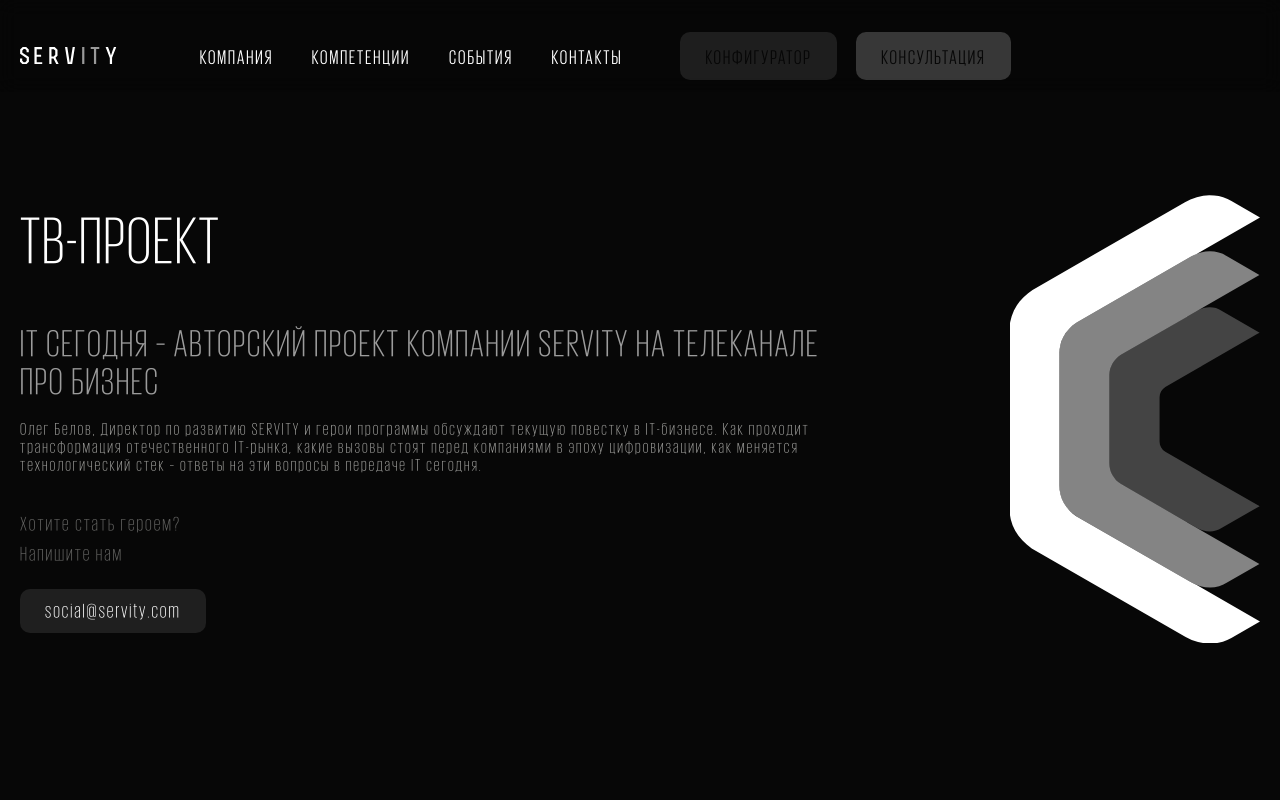
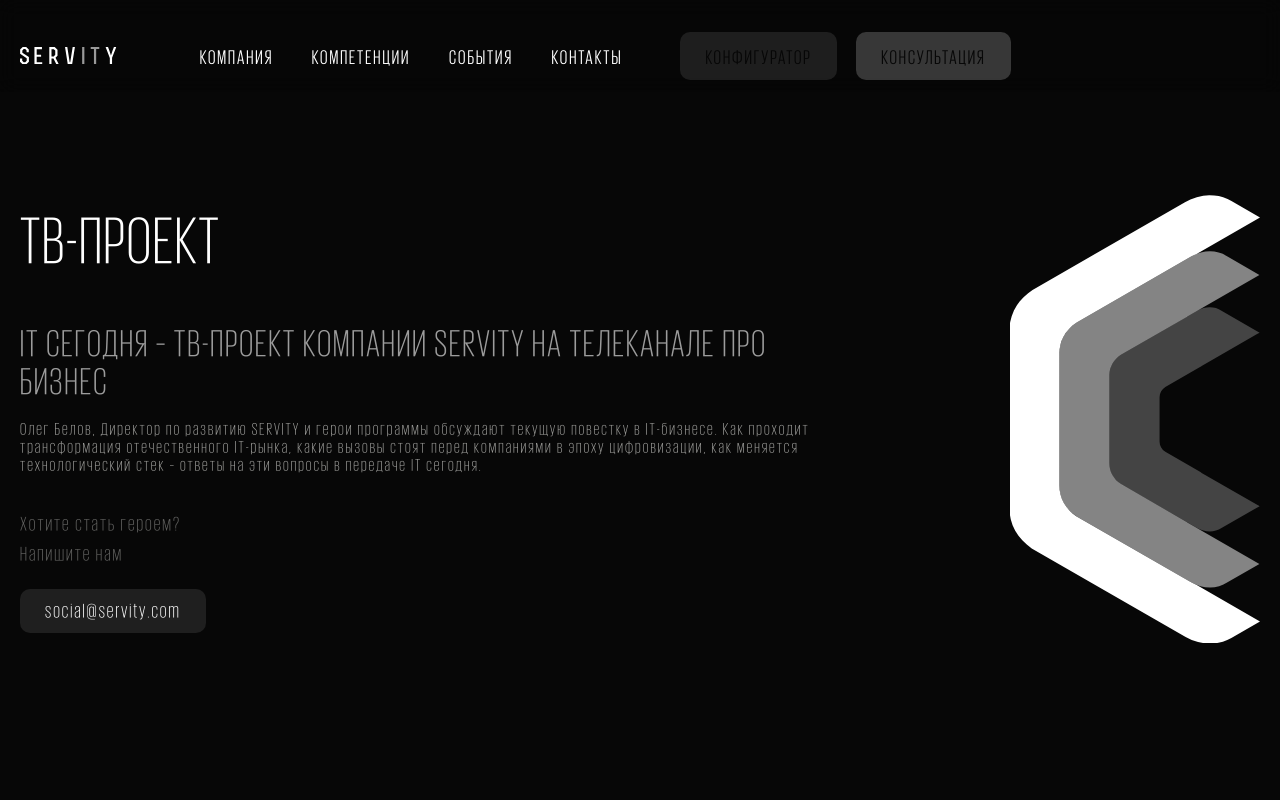
Before and after one commit to dsavelyev-man/servity, a Nuxt app in the folder client/: page /author-project in a window 1280 px wide. Shown: the top 800 px of the page. Built offline with nearby package versions, Linux system fonts and the light colour scheme; what vue3-perfect-scrollbar would draw is missing.

Commit message:
changed text in author project

```diff
--- a/client/pages/author-project.vue
+++ b/client/pages/author-project.vue
@@ -4,7 +4,7 @@
       <div :class="`${$style.container}`">
         <h2 :class="`${$style.text} ${$style.pageTitle}`">ТВ-ПРОЕКТ</h2>
         <h3 :class="`${$style.text} ${$style.textLightGrey}`">
-          IT СЕГОДНЯ – АВТОРСКИЙ ПРОЕКТ КОМПАНИИ SERVITY НА ТЕЛЕКАНАЛЕ ПРО БИЗНЕС
+          IT СЕГОДНЯ – ТВ-ПРОЕКТ КОМПАНИИ SERVITY НА ТЕЛЕКАНАЛЕ ПРО БИЗНЕС
         </h3>
         <p :class="`${$style.text} ${$style.textDarkGrey}`">
           Олег Белов, Директор по развитию SERVITY и герои программы обсуждают текущую повестку в
@@ -28,13 +28,13 @@
   <Container>
     <div :class="`${$style.secondContainer}`">
       <div :class="`${$style.videoContainer}`" v-for="item in items" :key="item.id">
-          <NuxtLink :to="item.link">
-            <div :class="`${$style.video}`" :style="`background-image: url(${item.video})`">
-                <div :class="`${$style.svgBackground}`">
-                    <img :class="`${$style.svg}`" src="/images/play.svg">
-                </div>
+        <NuxtLink :to="item.link">
+          <div :class="`${$style.video}`" :style="`background-image: url(${item.video})`">
+            <div :class="`${$style.svgBackground}`">
+              <img :class="`${$style.svg}`" src="/images/play.svg" />
             </div>
-          </NuxtLink>
+          </div>
+        </NuxtLink>
         <div :class="`${$style.textContainer}`">
           <p :class="`${$style.text} ${$style.textName}`">{{ item.name }}</p>
           <p :class="`${$style.text} ${$style.textJob}`">{{ item.job }}</p>
@@ -165,7 +165,6 @@
   z-index: 3;
 }
 
-
 .textJob {
   color: $grey;
   font-size: $text-default;
```
